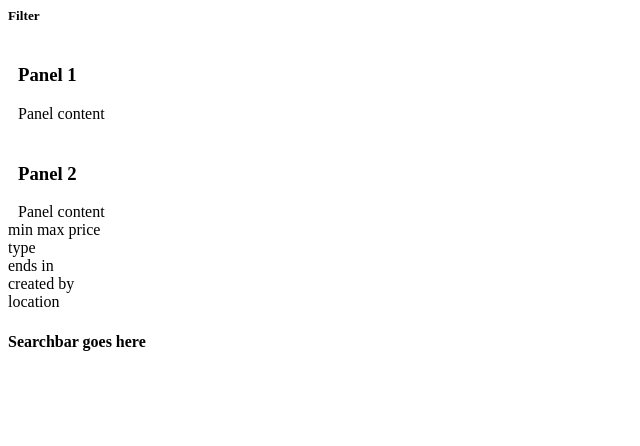
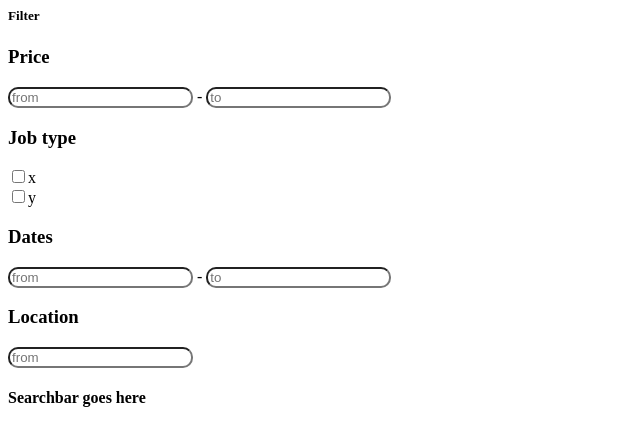
Before and after one commit to deliriusz/job-bid, a PHP site: page /ui/jobs.html in a window 1280 px wide. Shown: the top 446 px of the page, without its empty margins (0-640 px from the left). Run offline with PHP 8.4, Linux system fonts and the light colour scheme.

Commit message:
- adding content replace on filtering event

```diff
--- a/controller/account.php
+++ b/controller/account.php
@@ -117,6 +117,7 @@ class Account extends Controller
         }
 
         $returnData['success'] = empty($errors);
+				$returnData['errors'] = $errors;
 
         echo json_encode($returnData);
 
--- a/js/jobs-panel.js
+++ b/js/jobs-panel.js
@@ -1,12 +1,42 @@
-jQuery(document).on('click', '.panel-heading span.clickable', function(e){
+jQuery(document).on('click', '.jobs-panel-heading span.clickable', function(e){
     var $this = $(this);
 	if(!$this.hasClass('panel-collapsed')) {
-		$this.parents('.panel').find('.panel-body').slideUp();
+		$this.parents('.jobs-panel').find('.jobs-filter-body').slideUp();
 		$this.addClass('panel-collapsed');
 		$this.find('i').removeClass('fa-chevron-up').addClass('fa-chevron-down');
 	} else {
-		$this.parents('.panel').find('.panel-body').slideDown();
+		$this.parents('.jobs-panel').find('.jobs-filter-body').slideDown();
 		$this.removeClass('panel-collapsed');
 		$this.find('i').removeClass('fa-chevron-down').addClass('fa-chevron-up');
 	}
 })
+
+jQuery(document).ready(function($) {
+$(":input").on ('input', function(event) {
+	//event.preventDefault();
+        var formData = {
+            'jobName': $('input[name=jobName]').val(),
+            'jobStartDate': $('input[name=jobStartDate]').val(),
+            'jobEndDate': $('input[name=jobEndDate]').val(),
+            'jobInitialPayment': $('input[name=jobInitialPayment]').val(),
+            'jobDescription': $('textarea[name=jobDescription]').val()
+        };
+
+	$.ajax({
+			type        : 'POST',
+			url         : '/PAI-proj/jobs/filter',
+			data        : formData,
+      dataType    : 'json',
+      encode      : true
+	}).done(function(data) {
+		// if (data.success === true) {
+			// $('div.panel-jobs').empty().html(data.response);
+			var parent = $('div.panel-jobs').parent();
+			parent.find('div.panel-jobs').remove();
+			parent.append(data.response);
+		// } else {
+			//TODO implement
+		// }
+	});
+});
+});
--- a/routes.ini
+++ b/routes.ini
@@ -8,6 +8,7 @@ GET /register=Register->view
 GET /register/welcome=Register->welcome
 POST /register [ajax]=Register->validateNewUserForm
 GET /jobs=Jobs->viewJobsPage
+POST /jobs/filter=Jobs->filterJobs
 GET /jobs/add=Jobs->showNewJobEditor
 POST /jobs/add=Jobs->postNewJob
 GET /job/@jobid=Jobs->viewSpecificJob
--- a/ui/css/jobs-panel.css
+++ b/ui/css/jobs-panel.css
@@ -1,6 +1,6 @@
 .row{
-    margin-top:40px;
-    padding: 0 10px;
+    margin-top:0px;
+    padding: 0;
 }
 
 .clickable{
@@ -11,3 +11,16 @@
 	margin-top: -20px;
 	font-size: 15px;
 }
+
+.jobs-panel {
+	margin-bottom: 0!important;
+}
+
+.filter-panel-body {
+	padding-top: 0!important;
+	padding-bottom: 0!important;
+}
+
+input, input[type="text"]{
+    border-radius: 10px ;
+}
--- a/ui/jobs-panel.html
+++ b/ui/jobs-panel.html
@@ -33,7 +33,7 @@
 		</div>
 	</true>
 	<false>
-		<div class="jumbotron"><h2>Seems that there is no jobs matching given search criteria.</h2>
+		<div class="jumbotron panel-jobs"><h2>Seems that there is no jobs matching given search criteria.</h2>
 			<br/> <h4> Please change search criteria or create job yourself! </h4>
 		</div>
 	</false>
--- a/ui/jobs.html
+++ b/ui/jobs.html
@@ -1,47 +1,69 @@
 <div class="container">
 	<script src="/PAI-proj/js/jobs-panel.js"></script>
   <link rel="stylesheet" href="/PAI-proj/ui/css/jobs-panel.css">
-	<div class="col-sm-3 col-lg-2">
+	<div class="col-sm-3">
 		<div class="panel panel-default">
 			<div class="panel-heading">
 				<h5>
 					Filter
 				</h5>
 			</div>
-			<div class="panel-body">
+			<div class="panel-body filter-panel-body">
+				<form>
 				<div class="row">
-					<div class="panel panel-primary">
-						<div class="panel-heading">
-							<h3 class="panel-title">Panel 1</h3>
+					<div class="panel panel-primary jobs-panel">
+						<div class="panel-heading jobs-panel-heading">
+							<h3 class="panel-title">Price</h3>
 							<span class="pull-right clickable"><i class="fa fa-chevron-up"></i></span>
 						</div>
-						<div class="panel-body">Panel content</div>
+						<div class="panel-body jobs-filter-body form-row">
+							<div class="col">
+								<input class="form-control input-sm col-xs-4" type="text" name="price_from" placeholder="from"> -
+								<input class="form-control input-sm col-xs-4" type="text" name="price_to" placeholder="to">
+							</div>
+						</div>
 					</div>
 				</div>
 				<div class="row">
-					<div class="panel panel-primary">
-						<div class="panel-heading">
-							<h3 class="panel-title">Panel 2</h3>
+					<div class="panel panel-primary jobs-panel">
+						<div class="panel-heading jobs-panel-heading">
+							<h3 class="panel-title">Job type</h3>
 							<span class="pull-right clickable"><i class="fa fa-chevron-up"></i></span>
 						</div>
-						<div class="panel-body">Panel content</div>
+						<div class="panel-body jobs-filter-body">
+							<input type="checkbox" class="form-check-input" name="job_type" value="1">x</input><br>
+							<input type="checkbox" class="form-check-input" name="job_type" value="2">y</input>
+						</div>
 					</div>
 				</div>
-				min max price
-				<br>
-				type
-				<br>
-				ends in
-				<br>
-				created by
-				<br>
-				location
-				<br>
-
+				<div class="row">
+					<div class="panel panel-primary jobs-panel">
+						<div class="panel-heading jobs-panel-heading">
+							<h3 class="panel-title">Dates</h3>
+							<span class="pull-right clickable"><i class="fa fa-chevron-up"></i></span>
+						</div>
+						<div class="panel-body jobs-filter-body">
+								<input class="form-control input-sm col-xs-4" type="text" name="date_from" placeholder="from"> -
+								<input class="form-control input-sm col-xs-4" type="text" name="date_to" placeholder="to">
+						</div>
+					</div>
+				</div>
+				<div class="row">
+					<div class="panel panel-primary jobs-panel">
+						<div class="panel-heading jobs-panel-heading">
+							<h3 class="panel-title">Location</h3>
+							<span class="pull-right clickable"><i class="fa fa-chevron-up"></i></span>
+						</div>
+						<div class="panel-body jobs-filter-body">
+								<input class="form-control input-sm col-xs-4" type="text" name="location" placeholder="from">
+						</div>
+					</div>
+				</div>
+			</form>
 			</div>
 		</div>
 	</div>
-	<div class="col-sm-9 col-lg-10">
+	<div class="col-sm-9">
 		<div class="panel panel-default">
 			<div class="panel-heading">
 				<h4>
```
Also changed, not shown: controller/jobs.php (+30 -0 lines), js/jquery-helpers.js.
